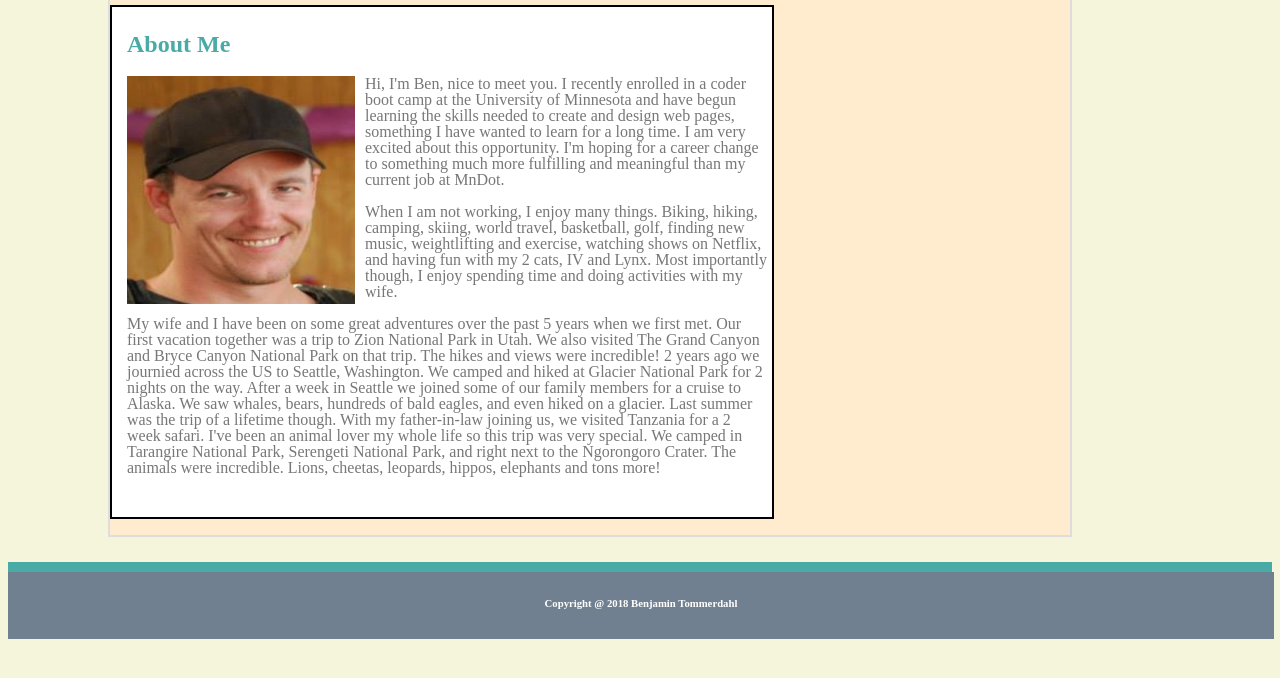
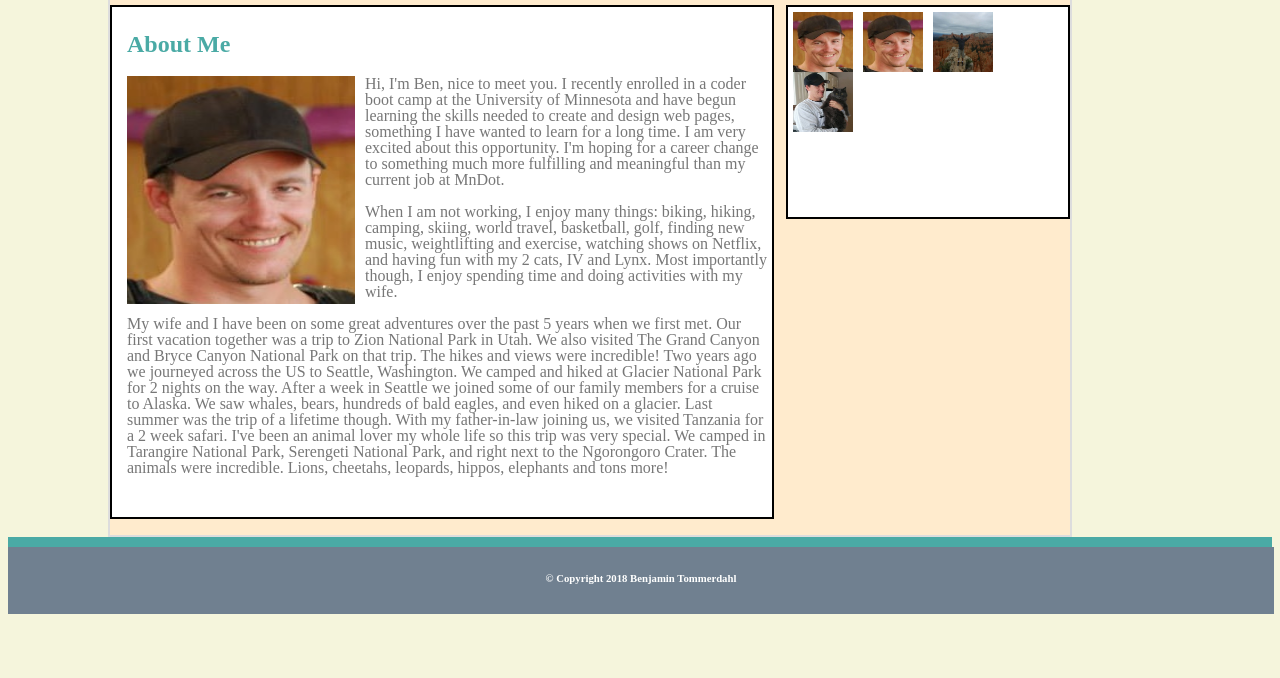
Before and after one commit to btommer2017/Basic-Portfolio, a plain HTML site: page experiment.html in a window 1280 px wide. Shown: the part 104-782 px from the top of the page. Drawn offline with Linux system fonts and the light colour scheme; files whose address does not match are found by name.

Commit message:
added new pics

```diff
--- a/assets/css/style.css
+++ b/assets/css/style.css
@@ -73,6 +73,17 @@ div.container1 {
     margin-top: 20px;
     background-color: #ffffff;
     padding: 5px;
+    float: left
+}
+
+div.container2 {
+    width: 270px;
+    height: 200;
+    border: 2px solid black;
+    margin-top: 20px;
+    background-color: #ffffff;
+    padding: 5px;
+    float: right;
 }
 
 div.header {
--- a/experiment.html
+++ b/experiment.html
@@ -12,12 +12,8 @@
         <!--styles-->
         <link rel="stylesheet" href="./assets/css/style.css">
 
-
     </head>
-
-
     <body>
-
         <header>
 
                 <div class="header">
@@ -32,7 +28,6 @@
                                 <div style="clear:both;"></div>
                             </ul>
                           </div>
-
                        </nav>
                       </div>
 
@@ -40,6 +35,7 @@
     <div class="main">
         <main>
                 <div class="container1">
+
 
             </section>
             <section aria-labelledby="About Me">
@@ -53,18 +49,28 @@
                     </p>
 
                 <p>
-                    When I am not working, I enjoy many things.  Biking, hiking, camping, skiing, world travel, basketball, golf, finding new music, weightlifting and exercise, watching shows on Netflix, and having fun with my 2 cats, IV and Lynx.  Most importantly though, I enjoy spending time and doing activities with my wife.
+                    When I am not working, I enjoy many things:  biking, hiking, camping, skiing, world travel, basketball, golf, finding new music, weightlifting and exercise, watching shows on Netflix, and having fun with my 2 cats, IV and Lynx.  Most importantly though, I enjoy spending time and doing activities with my wife.
                     </p>
 
                 <p>
                     My wife and I have been on some great adventures over the past 5 years when we first met.  Our first vacation together was a trip to Zion National Park in Utah.  We also visited The Grand Canyon and Bryce Canyon National Park on that trip.  The hikes and views were incredible!
-                    2 years ago we journied across the US to Seattle, Washington.  We camped and hiked at Glacier National Park for 2 nights on the way.  After a week in Seattle we joined some of our family members for a cruise to Alaska.  We saw whales, bears, hundreds of bald eagles, and even hiked on a glacier.
+                    Two years ago we journeyed across the US to Seattle, Washington.  We camped and hiked at Glacier National Park for 2 nights on the way.  After a week in Seattle we joined some of our family members for a cruise to Alaska.  We saw whales, bears, hundreds of bald eagles, and even hiked on a glacier.
                     Last summer was the trip of a lifetime though.  With my father-in-law joining us, we visited Tanzania for a 2 week safari.  I've been an animal lover my whole life so this trip was very special.  We camped in Tarangire National Park, Serengeti National Park, and right next to the Ngorongoro Crater.
-                    The animals were incredible.  Lions, cheetas, leopards, hippos, elephants and tons more!
+                    The animals were incredible.  Lions, cheetahs, leopards, hippos, elephants and tons more!
                     </p>
 
                </section>
             </div>
+            <div class="container2">
+                    <img src="C:\Users\btomm\Desktop\Basic-Portfolio\assets\images\ProfilePic.jpg" alt="Ben Profile Pic" style="width:60px;height:60px;">
+                    <img src="C:\Users\btomm\Desktop\Basic-Portfolio\assets\images\ProfilePic.jpg" alt="Ben Profile Pic" style="width:60px;height:60px;">
+                    <img src="C:\Users\btomm\Desktop\Basic-Portfolio\assets\images\BenUtahPic.jpg" alt="Ben Profile Pic" style="width:60px;height:60px;">
+                    <img src="C:\Users\btomm\Desktop\Basic-Portfolio\assets\images\BenWithLynx.jpg" alt="Ben Profile Pic" style="width:60px;height:60px;">
+
+
+
+
+                </div>
         </main>
     </div>
 
@@ -72,7 +78,7 @@
         <footer>
 
                 <div class="topFooter">
-                        <div class="topFooter"><h6></h6></div>
+                        <div class="topFooter"><h7></h7></div>
 
                 </div>
 
@@ -80,7 +86,7 @@
 
                 <div class="footer">
 
-                        <div class="boxFooter"><h6>Copyright @ 2018 Benjamin Tommerdahl</h6></div>
+                        <div class="boxFooter"><h6> © Copyright 2018 Benjamin Tommerdahl</h6></div>
 
                       </div>
         </footer>
```
Also changed, not shown: assets/images/CatLinkPic.jpg (added), assets/images/LinkedInLinkPic.jpg (added), assets/images/OrangeLinkPic.jpg (added).
